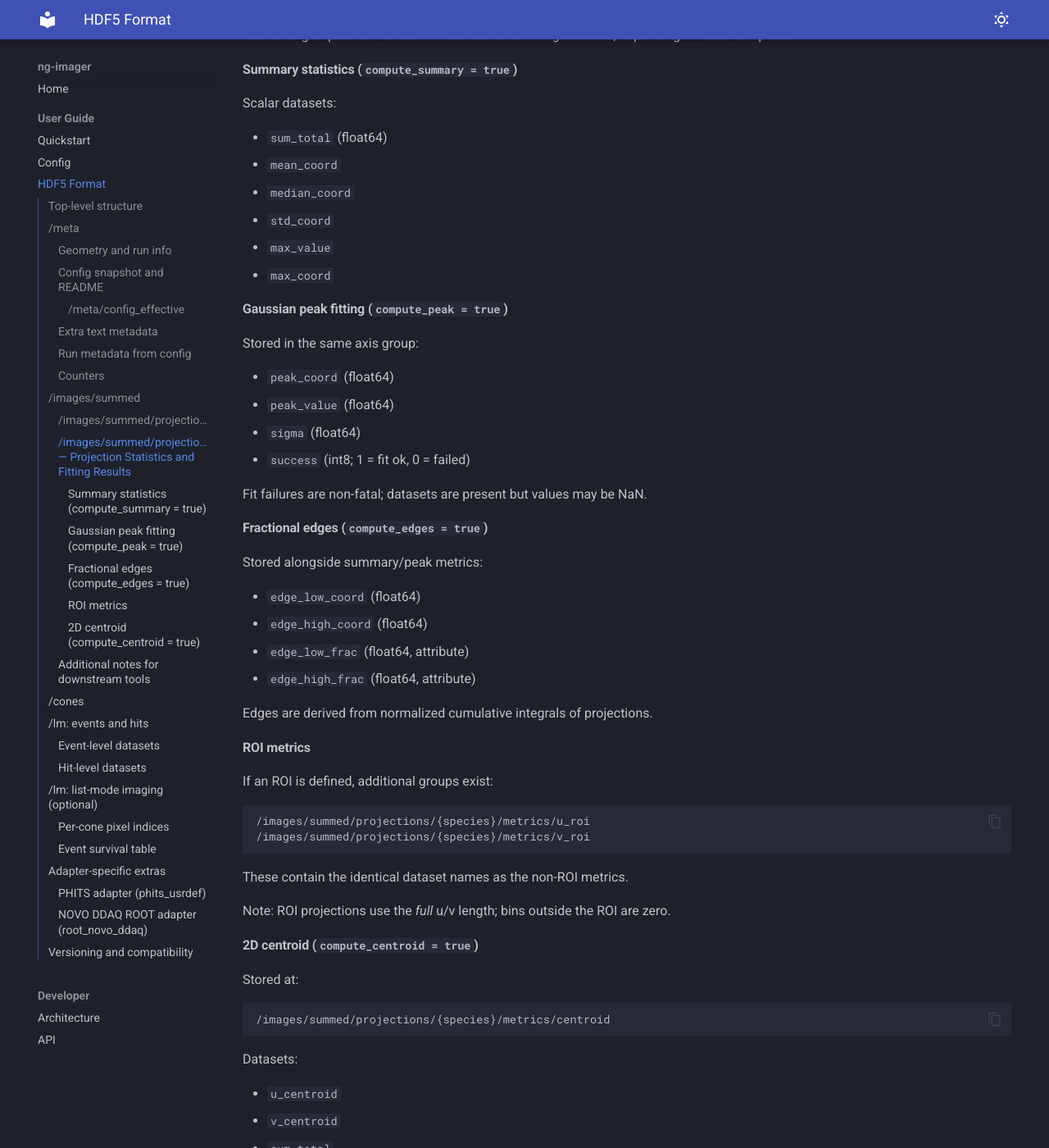
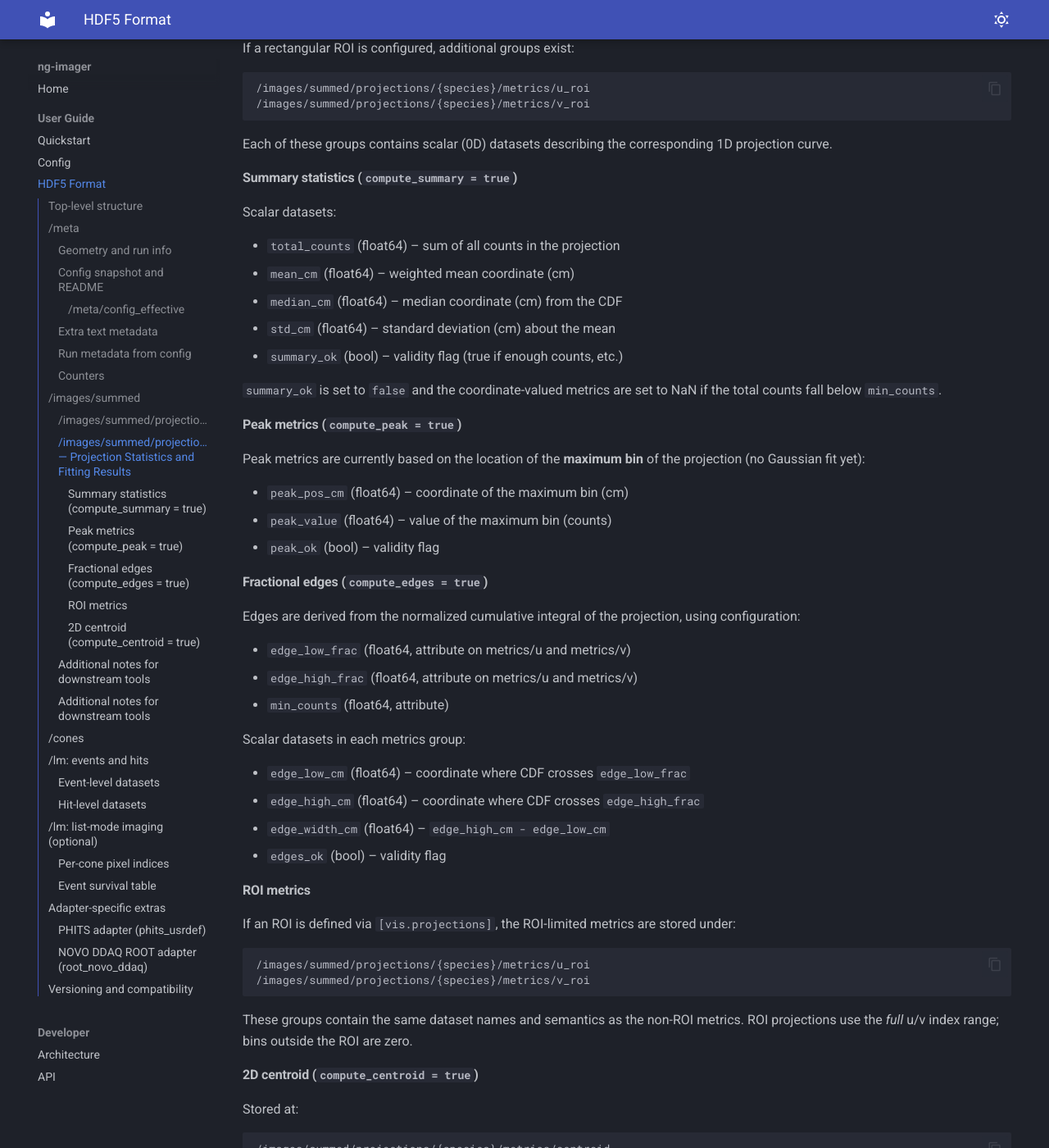
Before and after one commit to Lindt8/ng-imager, an MkDocs documentation site: the page built from docs/user/hdf5.md, in a window 1280 px wide and 1400 px high, scrolled down 5446 px. Shown: the whole window at 82% size. Built offline with MkDocs 1.6.1 and Material for MkDocs 9.7.7, drawn with Linux system fonts in a browser that asks for light colours; some of the changed text lies outside the part shown.

Commit message:
add axis projection metrics

````diff
--- a/docs/user/hdf5.md
+++ b/docs/user/hdf5.md
@@ -225,75 +225,104 @@
 
 ### `/images/summed/projections/*/metrics` — Projection Statistics and Fitting Results
 
-When `[vis.projections.metrics]` is enabled, ng-imager computes and stores
-per-axis (u, v) metrics for each species (`n`, `g`, `all`).
+When `[vis.projections.metrics]` is enabled, ng-imager computes and
+stores per-axis (u, v) metrics for each species (`n`, `g`, `all`).
+
 Metrics are written under:
 
-```
-/images/summed/projections/{species}/metrics/u
-/images/summed/projections/{species}/metrics/v
-```
+    /images/summed/projections/{species}/metrics/u
+    /images/summed/projections/{species}/metrics/v
 
-Each axis group contains zero or more of the following datasets,
-depending on enabled options.
+If a rectangular ROI is configured, additional groups exist:
+
+    /images/summed/projections/{species}/metrics/u_roi
+    /images/summed/projections/{species}/metrics/v_roi
+
+Each of these groups contains scalar (0D) datasets describing the
+corresponding 1D projection curve.
 
 #### Summary statistics (`compute_summary = true`)
+
 Scalar datasets:
 
-- `sum_total` (float64)
-- `mean_coord`
-- `median_coord`
-- `std_coord`
-- `max_value`
-- `max_coord`
+- `total_counts` (float64) – sum of all counts in the projection
+- `mean_cm`      (float64) – weighted mean coordinate (cm)
+- `median_cm`    (float64) – median coordinate (cm) from the CDF
+- `std_cm`       (float64) – standard deviation (cm) about the mean
+- `summary_ok`   (bool)    – validity flag (true if enough counts, etc.)
 
-#### Gaussian peak fitting (`compute_peak = true`)
-Stored in the same axis group:
+`summary_ok` is set to `false` and the coordinate-valued metrics are
+set to NaN if the total counts fall below `min_counts`.
 
-- `peak_coord` (float64)
-- `peak_value` (float64)
-- `sigma` (float64)
-- `success` (int8; 1 = fit ok, 0 = failed)
+#### Peak metrics (`compute_peak = true`)
 
-Fit failures are non-fatal; datasets are present but values may be NaN.
+Peak metrics are currently based on the location of the **maximum bin**
+of the projection (no Gaussian fit yet):
+
+- `peak_pos_cm`  (float64) – coordinate of the maximum bin (cm)
+- `peak_value`   (float64) – value of the maximum bin (counts)
+- `peak_ok`      (bool)    – validity flag
 
 #### Fractional edges (`compute_edges = true`)
-Stored alongside summary/peak metrics:
 
-- `edge_low_coord`  (float64)
-- `edge_high_coord` (float64)
-- `edge_low_frac`   (float64, attribute)
-- `edge_high_frac`  (float64, attribute)
+Edges are derived from the normalized cumulative integral of the
+projection, using configuration:
 
-Edges are derived from normalized cumulative integrals of projections.
+- `edge_low_frac`   (float64, attribute on metrics/u and metrics/v)
+- `edge_high_frac`  (float64, attribute on metrics/u and metrics/v)
+- `min_counts`      (float64, attribute)
+
+Scalar datasets in each metrics group:
+
+- `edge_low_cm`    (float64) – coordinate where CDF crosses `edge_low_frac`
+- `edge_high_cm`   (float64) – coordinate where CDF crosses `edge_high_frac`
+- `edge_width_cm`  (float64) – `edge_high_cm - edge_low_cm`
+- `edges_ok`       (bool)    – validity flag
 
 #### ROI metrics
-If an ROI is defined, additional groups exist:
 
-```
-/images/summed/projections/{species}/metrics/u_roi
-/images/summed/projections/{species}/metrics/v_roi
-```
+If an ROI is defined via `[vis.projections]`, the ROI-limited metrics
+are stored under:
 
-These contain the identical dataset names as the non-ROI metrics.
+    /images/summed/projections/{species}/metrics/u_roi
+    /images/summed/projections/{species}/metrics/v_roi
 
-Note: ROI projections use the *full* u/v length; bins outside the ROI are
-zero.
+These groups contain the same dataset names and semantics as the
+non-ROI metrics. ROI projections use the *full* u/v index range; bins
+outside the ROI are zero.
 
 #### 2D centroid (`compute_centroid = true`)
+
 Stored at:
 
-```
-/images/summed/projections/{species}/metrics/centroid
-```
+    /images/summed/projections/{species}/metrics/centroid
 
 Datasets:
 
-- `u_centroid`
-- `v_centroid`
-- `sum_total`
+- `u_centroid`   (float64)
+- `v_centroid`   (float64)
+- `total_counts` (float64)
 
 These describe the centroid of the full 2D reconstructed image.
+
+---
+
+### Additional notes for downstream tools
+
+- Metrics are always **datasets**, not attributes (except the edge
+  configuration, which lives as attributes on `metrics/u` and
+  `metrics/v`).
+- Tools should detect metric availability by checking dataset
+  existence.
+- Coordinate values are stored in **centimeters**, regardless of
+  plot-unit setting.
+- ROI bounds appear as attributes under each species projection group:
+
+    roi_u_min_cm
+    roi_u_max_cm
+    roi_v_min_cm
+    roi_v_max_cm
+
 
 ---
 
````
Also changed, not shown: docs/user/config.md (+73 -58 lines), 2 other files.
